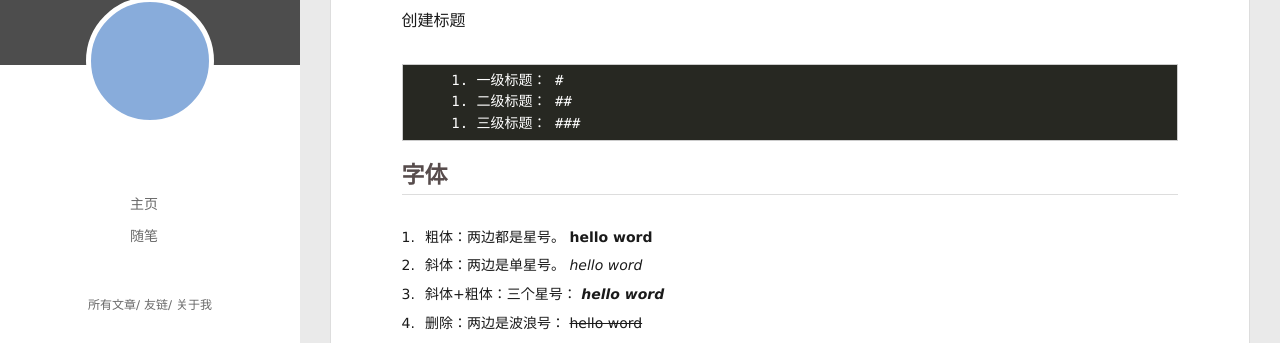
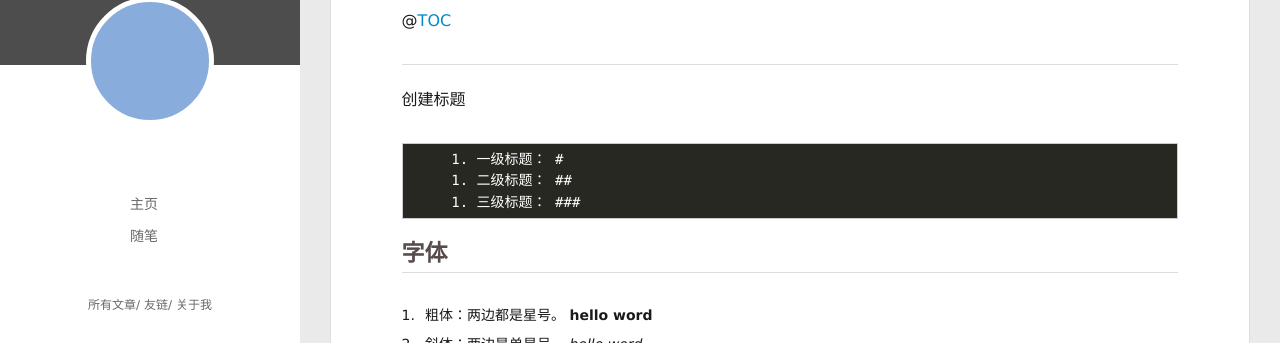
Before and after one commit to AspenWorld/AspenWorld.github.io, a plain HTML site: page index.html in a window 1280 px wide. Shown: the part 115-458 px from the top of the page. Drawn offline with Linux system fonts and the light colour scheme; no server answers.

Commit message:
Site updated: 2022-05-04 12:10:02

```diff
--- a/index.html
+++ b/index.html
@@ -172,7 +172,9 @@
 
     <div class="article-entry" itemprop="articleBody">
 
-        <p>创建标题</p>
+        <p>@<a href="%E6%96%87%E7%AB%A0%E7%9B%AE%E5%BD%95">TOC</a></p>
+<hr>
+<p>创建标题</p>
 <pre><code>    1. 一级标题： #
     1. 二级标题： ##
     1. 三级标题： ###
```
Also changed, not shown: 2022/05/04/Typora + MarkDown学习/index.html (+6 -4 lines).
